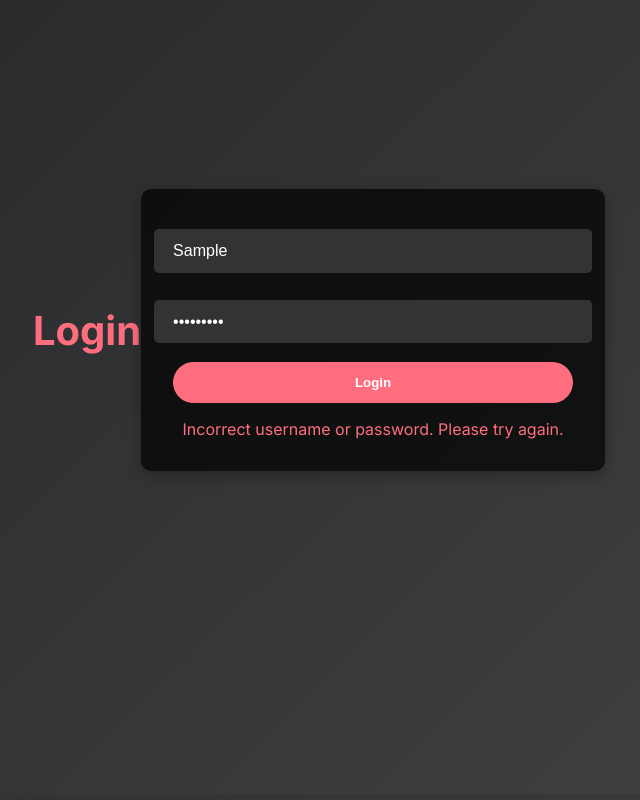
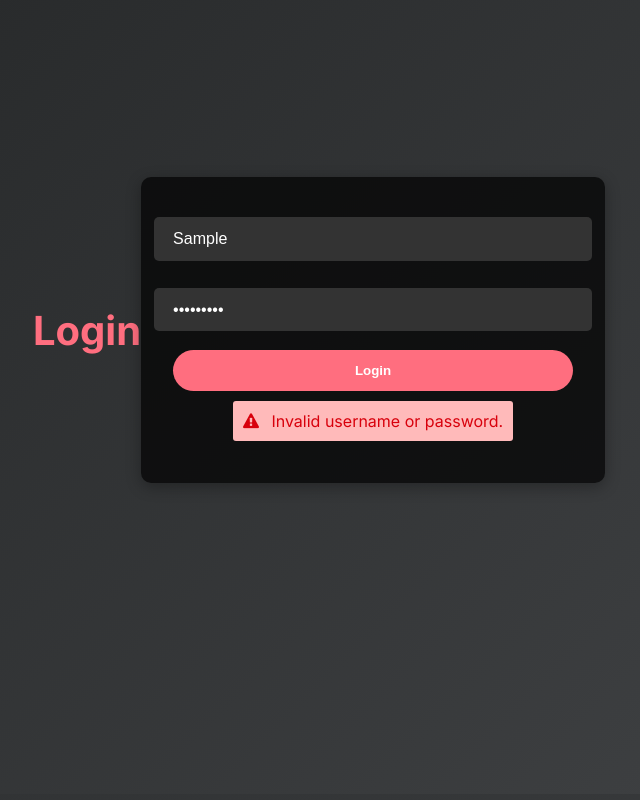
Before and after one commit to JS2025V2/website, a plain HTML site: page index.html in a window 1280 px wide. Both pictures are taken after typing "Sample", "Sample123" into the empty fields and a click on the button "Login". Shown: the part 934-1734 px from the top of the page, without its empty margins (321-961 px from the left). Drawn offline with Linux system fonts and the light colour scheme.

Commit message:
Full update

```diff
--- a/index.html
+++ b/index.html
@@ -8,13 +8,14 @@
     <link rel="stylesheet" href="styles.css">
     <!-- Google Font -->
     <link href="https://fonts.googleapis.com/css2?family=Inter:wght@300;400;600;700&display=swap" rel="stylesheet">
+    <!-- Font Awesome for icons -->
+    <link href="//maxcdn.bootstrapcdn.com/font-awesome/4.2.0/css/font-awesome.min.css" rel="stylesheet">
 </head>
 <body>
     <header class="hero">
         <div class="hero-content">
             <h1>Hi nerds</h1>
             <p>Foot work ahh</p>
-          <!--  <a href="#about" class="cta-btn">Learn More</a> -->
         </div>
     </header>
 
@@ -26,7 +27,10 @@
                 <input type="text" id="username" placeholder="Username" required>
                 <input type="password" id="password" placeholder="Password" required>
                 <button type="submit" class="cta-btn">Login</button>
-                <div id="error-message" class="error-message"></div>
+                <!-- Updated error message section -->
+                <div id="error-message" class="error-msg">
+                    <i class="fa fa-warning"></i> Invalid username or password.
+                </div>
             </form>
         </section>
 
--- a/login.js
+++ b/login.js
@@ -1,24 +1,17 @@
 // login.js
+
 document.getElementById('login-form').addEventListener('submit', function (event) {
-    event.preventDefault();
+    event.preventDefault(); // Prevent form submission
 
-    // Get the username and password
+    // Dummy condition for invalid login (replace with actual validation)
     const username = document.getElementById('username').value;
     const password = document.getElementById('password').value;
 
-    // Simple username and password check
-    const validUsername = 'user123';
-    const validPassword = 'password123';
-
-    // Error message element
-    const errorMessage = document.getElementById('error-message');
-
-    if (username === validUsername && password === validPassword) {
-        // Simulate successful login (you can redirect or show a message here)
-        alert('Login successful!');
+    if (username !== 'admin' || password !== 'password') {
+        // Show error message if invalid login
+        document.getElementById('error-message').style.display = 'block';
     } else {
-        // Show error message if credentials are incorrect
-        errorMessage.textContent = 'Incorrect username or password. Please try again.';
-        errorMessage.style.display = 'block';
+        // Redirect or perform login logic
+        window.location.href = 'dashboard.html'; // Replace with actual redirect
     }
 });
--- a/styles.css
+++ b/styles.css
@@ -1,6 +1,7 @@
 /* Import Google Font */
 @import url('https://fonts.googleapis.com/css2?family=Inter:wght@300;400;600;700&display=swap');
 
+/* Body and Global Styles */
 body {
     margin: 0;
     padding: 0;
@@ -126,8 +127,6 @@ body {
     100% { background-position: 0% 50%; }
 }
 
-/* Existing styles above... */
-
 /* Login Section */
 .login {
     display: flex;
@@ -185,12 +184,22 @@ body {
     background: #bfe9ff;
 }
 
-.error-message {
-    color: #ff6e7f;
+/* Error message styles */
+.error-msg {
+    color: #D8000C;
+    background-color: #FFBABA;
     margin-top: 1rem;
+    padding: 10px;
+    border-radius: 3px;
     font-size: 1rem;
-    display: none;
+    display: none; /* Hidden by default, shown when error occurs */
     animation: fadeIn 0.5s ease;
+    text-align: left;
+}
+
+.error-msg i {
+    margin-right: 8px;
+    color: #D8000C;
 }
 
 /* Error message animation */
@@ -202,3 +211,36 @@ body {
         opacity: 1;
     }
 }
+
+@import url('//maxcdn.bootstrapcdn.com/font-awesome/4.2.0/css/font-awesome.min.css');
+
+/* Additional message styles for informational, success, and warning messages */
+.info-msg,
+.success-msg,
+.warning-msg,
+.error-msg {
+    margin: 10px 0;
+    padding: 10px;
+    border-radius: 3px;
+    font-size: 1rem;
+}
+
+.info-msg {
+    color: #059;
+    background-color: #BEF;
+}
+
+.success-msg {
+    color: #270;
+    background-color: #DFF2BF;
+}
+
+.warning-msg {
+    color: #9F6000;
+    background-color: #FEEFB3;
+}
+
+.error-msg {
+    color: #D8000C;
+    background-color: #FFBABA;
+}
```
